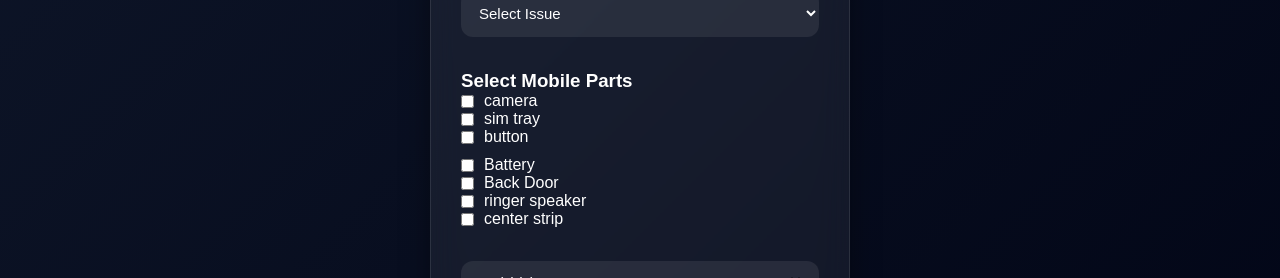
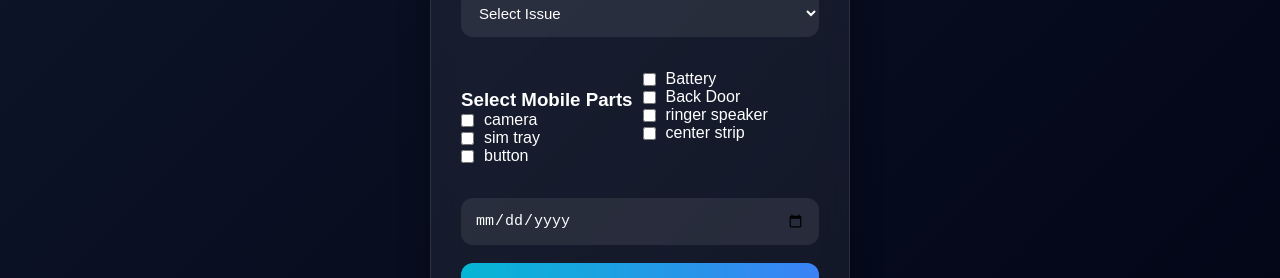
Before and after one commit to sathishramachandran/pradheepsiva, a React (Vite) app in the folder reactfront/: page /mobile in a window 1280 px wide. Shown: the part 490-768 px from the top of the page. Built offline with nearby package versions, Linux system fonts and the light colour scheme; no server answers.

Commit message:
test change

```diff
--- a/reactfront/src/App.css
+++ b/reactfront/src/App.css
@@ -513,12 +513,15 @@ button:hover{
 }
 .partsBox{
   display:flex;
-  flex-direction:column;
+  /* flex-direction:column; */
   gap:10px;
   margin-top:15px;
   margin-bottom:15px;
 }
 
+.partsBox1{
+  margin-top:19px;
+}
 .partsBox h3{
   margin:0;
 }
```
